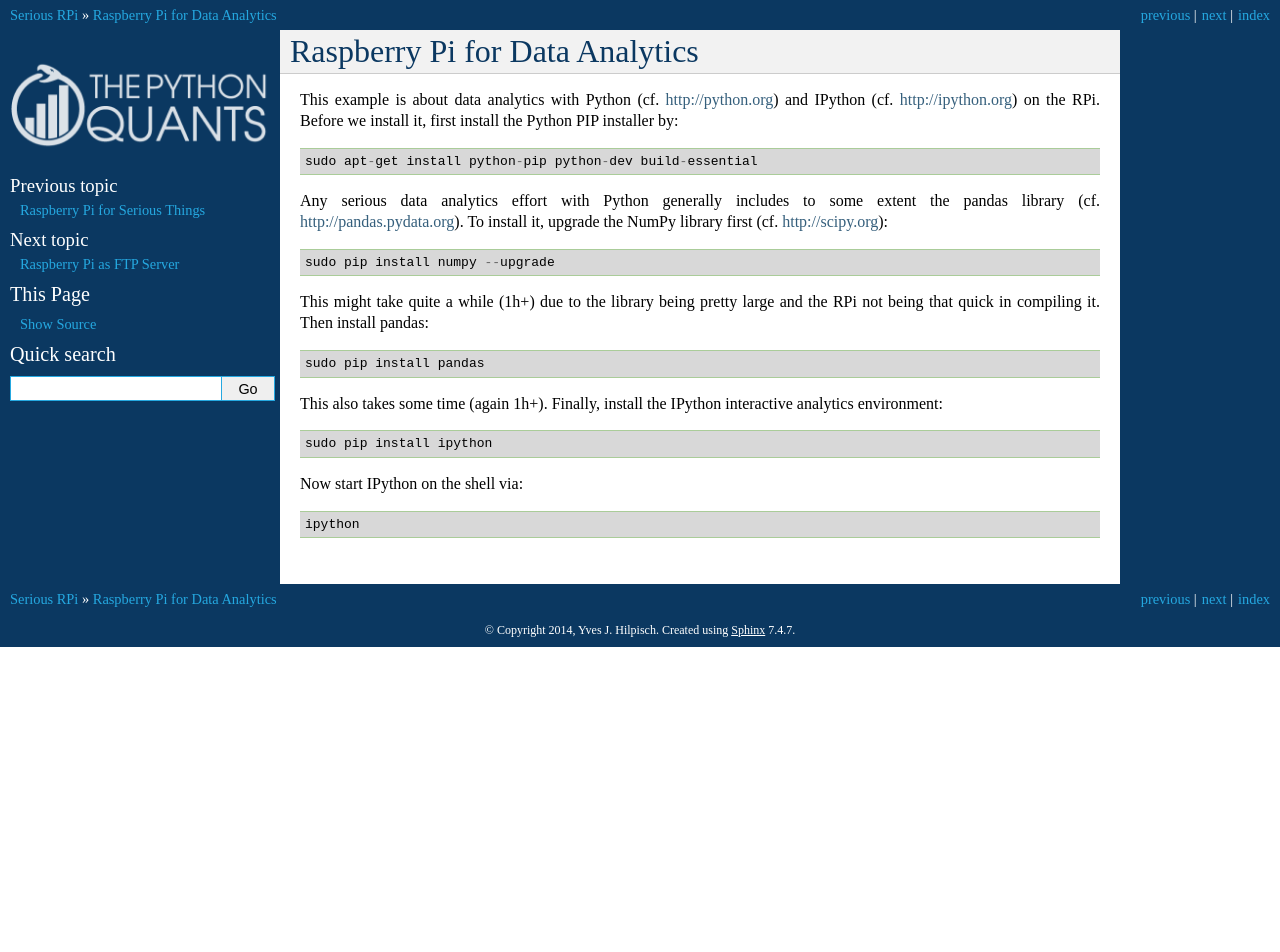
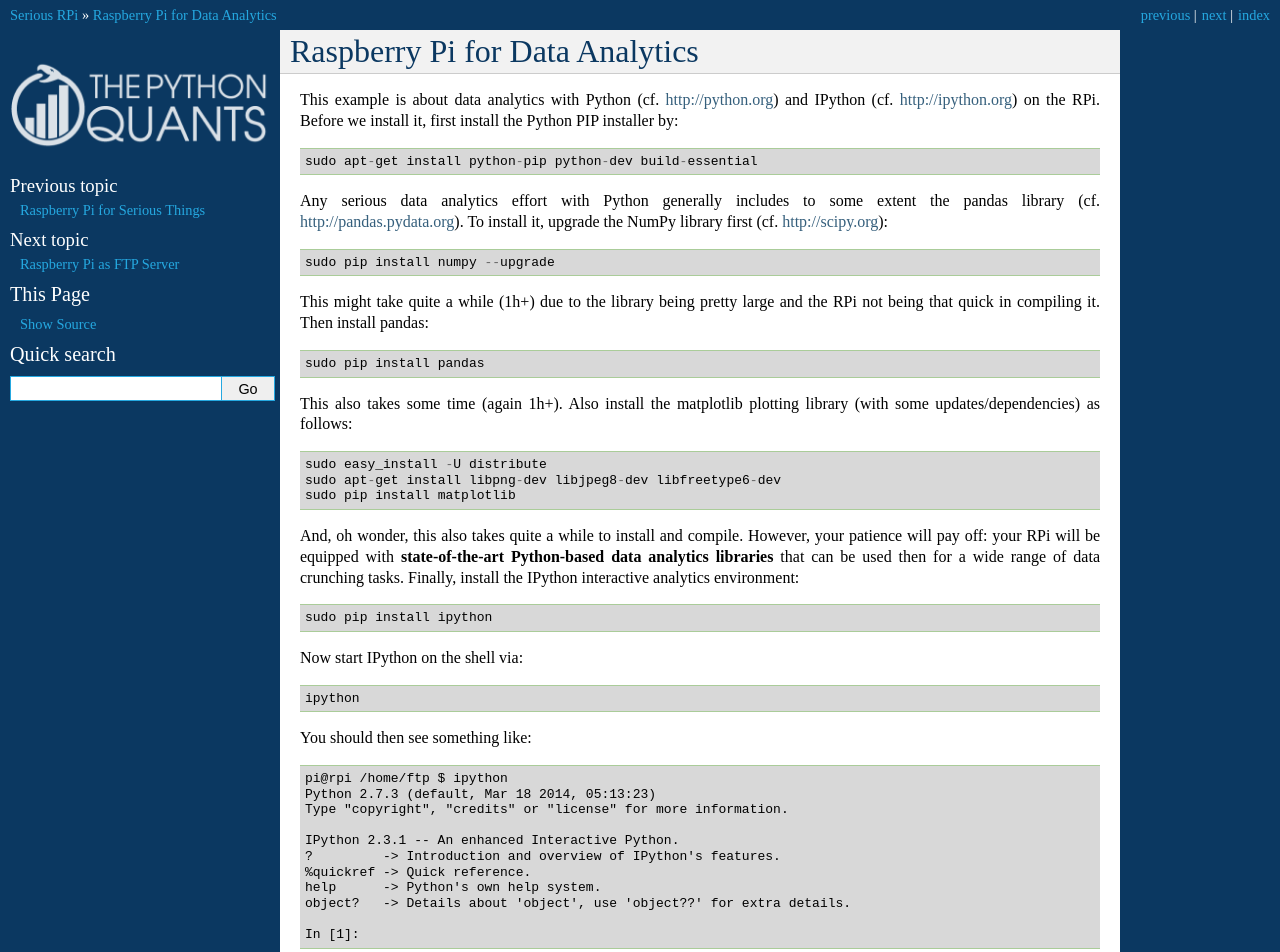
Before and after one commit to yhilpisch/rpi, a Sphinx documentation site: the page built from doc/source/01_ipython.rst, in a window 1280 px wide and 1400 px high. Shown: the top 952 px of the window. Built offline with Sphinx 7.4.7, drawn with Linux system fonts in a browser that asks for light colours; some of the changed text lies outside the part shown.

Commit message:
Data analytics with IPython.

```diff
--- a/doc/source/01_ipython.rst
+++ b/doc/source/01_ipython.rst
@@ -14,10 +14,74 @@
 
     sudo pip install pandas
 
-This also takes some time (again 1h+). Finally, install the IPython interactive analytics environment::
+This also takes some time (again 1h+). Also install the matplotlib plotting library (with some updates/dependencies) as follows::
+
+    sudo easy_install -U distribute
+    sudo apt-get install libpng-dev libjpeg8-dev libfreetype6-dev
+    sudo pip install matplotlib
+
+And, oh wonder, this also takes quite a while to install and compile. However, your patience will pay off: your RPi will be equipped with **state-of-the-art Python-based data analytics libraries** that can be used then for a wide range of data crunching tasks. Finally, install the IPython interactive analytics environment::
 
     sudo pip install ipython
 
 Now start IPython on the shell via::
 
     ipython
+
+You should then see something like::
+
+    pi@rpi /home/ftp $ ipython
+    Python 2.7.3 (default, Mar 18 2014, 05:13:23)
+    Type "copyright", "credits" or "license" for more information.
+
+    IPython 2.3.1 -- An enhanced Interactive Python.
+    ?         -> Introduction and overview of IPython's features.
+    %quickref -> Quick reference.
+    help      -> Python's own help system.
+    object?   -> Details about 'object', use 'object??' for extra details.
+
+    In [1]:
+
+Now let's retrieve some stock quotes for Apple stocks:
+
+.. ipython::
+
+    In [1]: import pandas.io.data as web
+
+    In [2]: aapl = web.DataReader('AAPL', data_source='yahoo')
+
+    In [3]: aapl.tail()
+    Out[3]:
+                  Open    High     Low   Close    Volume  Adj Close
+    Date
+    2014-12-16  106.37  110.16  106.26  106.75  60790700     106.75
+    2014-12-17  107.12  109.84  106.82  109.41  53411800     109.41
+    2014-12-18  111.87  112.65  110.66  112.65  59006200     112.65
+    2014-12-19  112.26  113.24  111.66  111.78  88429800     111.78
+    2014-12-22  112.16  113.49  111.97  112.94  44976200     112.94
+
+
+Next, let us caculate two different moving averages (42 days & 252 days):
+
+.. ipython::
+
+    In [4]: import pandas as pd
+
+    In [5]: aapl['42d'] = pd.rolling_mean(aapl['Adj Close'], window=42)
+
+    In [6]: aapl['252d'] = pd.rolling_mean(aapl['Adj Close'], window=252)
+
+Finally, a plot of the index closing values and the moving averages:
+
+.. ipython::
+
+    In [7]: import matplotlib.pyplot as plt
+
+    In [8]: aapl[['Adj Close', '42d', '252d']].plot(title='Apple Inc.'); plt.savefig('source/aapl.png')
+
+
+The saved png plot might then look like below.
+
+.. image:: aapl.png
+
+Via the shell (either directly or via ``ssh`` access) such figures cannot be displayed. However, you could imagine to run a Web site on the RPi where the figure is included and displayed via html. You could also send such a graphical output/result e.g. by email.
--- a/doc/source/conf.py
+++ b/doc/source/conf.py
@@ -32,6 +32,8 @@
     'sphinx.ext.todo',
     'sphinx.ext.mathjax',
     'sphinx.ext.ifconfig',
+    'IPython.sphinxext.ipython_console_highlighting',
+    'IPython.sphinxext.ipython_directive'
 ]
 
 # Add any paths that contain templates here, relative to this directory.
```
Also changed, not shown: README.md (+1 -0 lines), doc/source/aapl.png (added).
